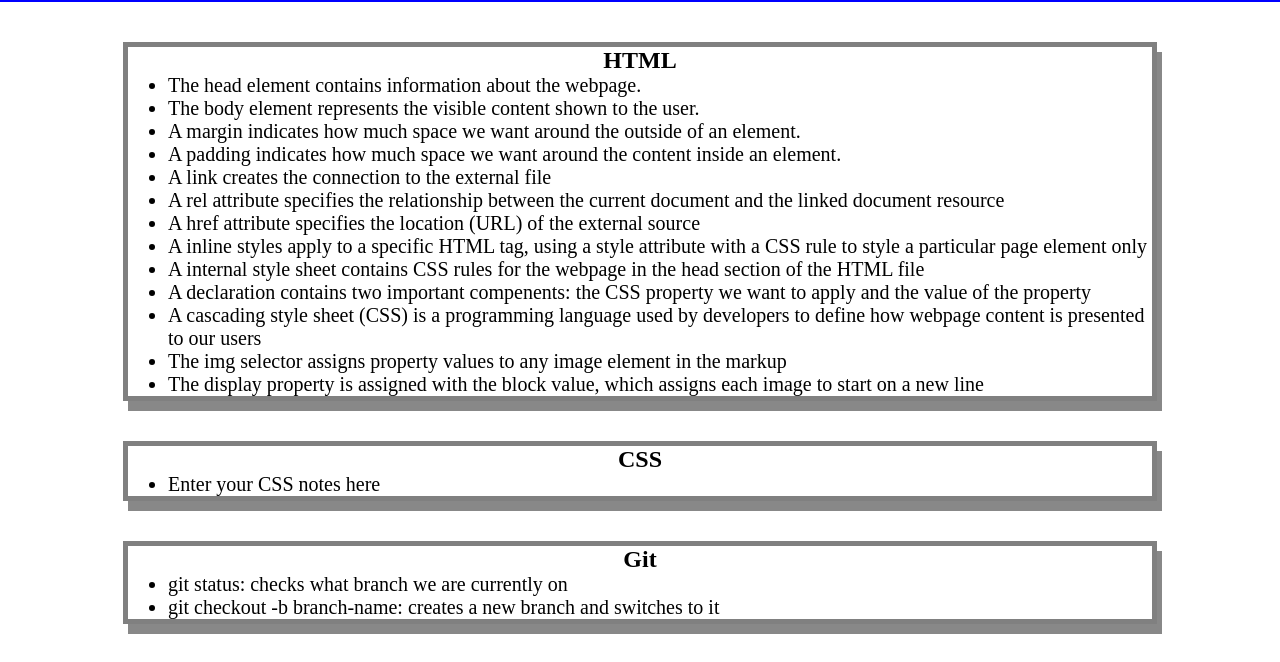
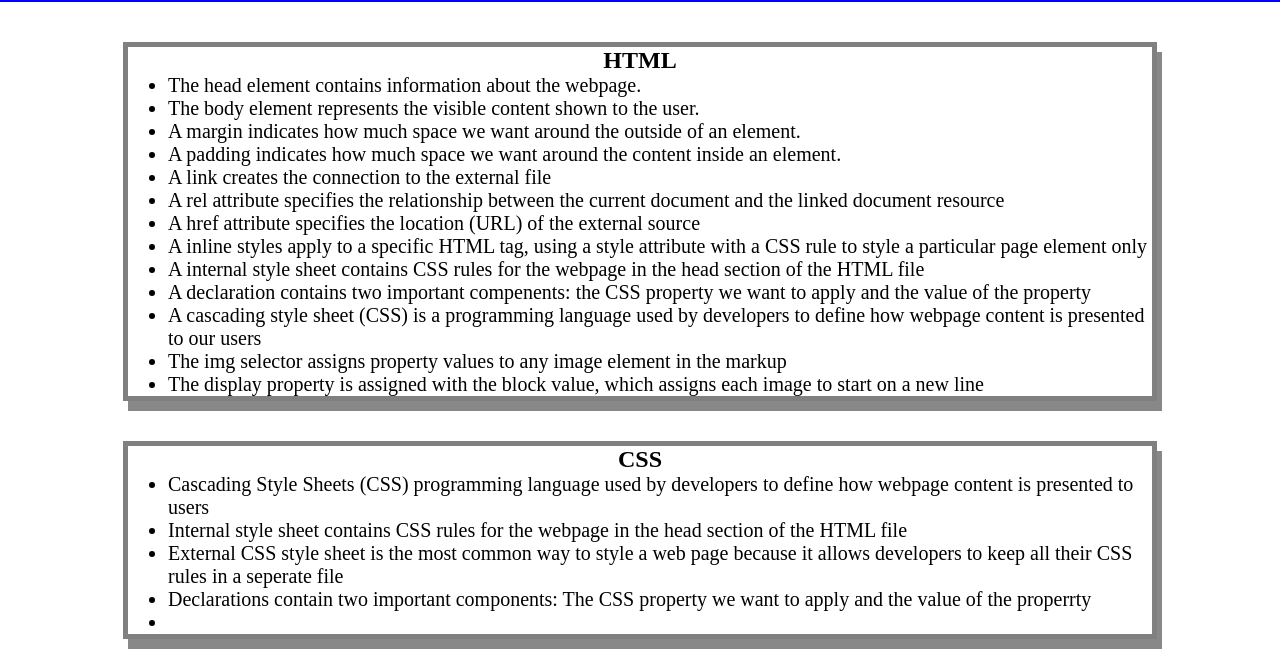
Before and after one commit to yanalejandro/pre-work-study-guide, a plain HTML site: page index.html in a window 1280 px wide. Shown: the part 118-780 px from the top of the page. Drawn offline with Linux system fonts and the light colour scheme.

Commit message:
updated prework study guide

```diff
--- a/index.html
+++ b/index.html
@@ -36,7 +36,11 @@
       <section class="card" id="css-section">
         <h2>CSS</h2>
         <ul>
-          <li>Enter your CSS notes here</li>
+          <li>Cascading Style Sheets (CSS) programming language used by developers to define how webpage content is presented to users</li>
+          <li>Internal style sheet contains CSS rules for the webpage in the head section of the HTML file</li>
+          <li>External CSS style sheet is the most common way to style a web page because it allows developers to keep all their CSS rules in a seperate file</li>
+          <li>Declarations contain two important components: The CSS property we want to apply and the value of the properrty</li>
+          <li></li>
         </ul>
       </section>
 
```
